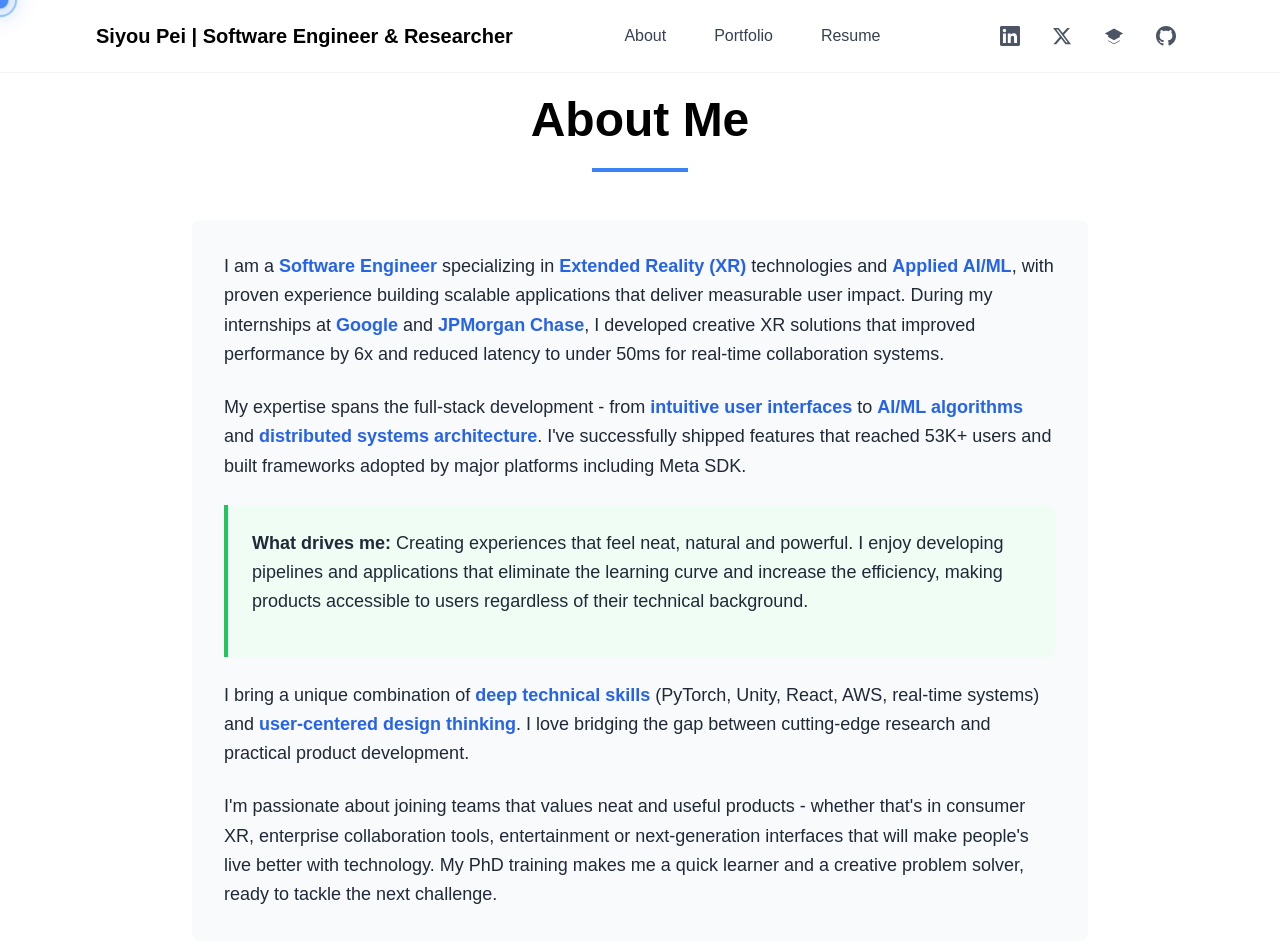
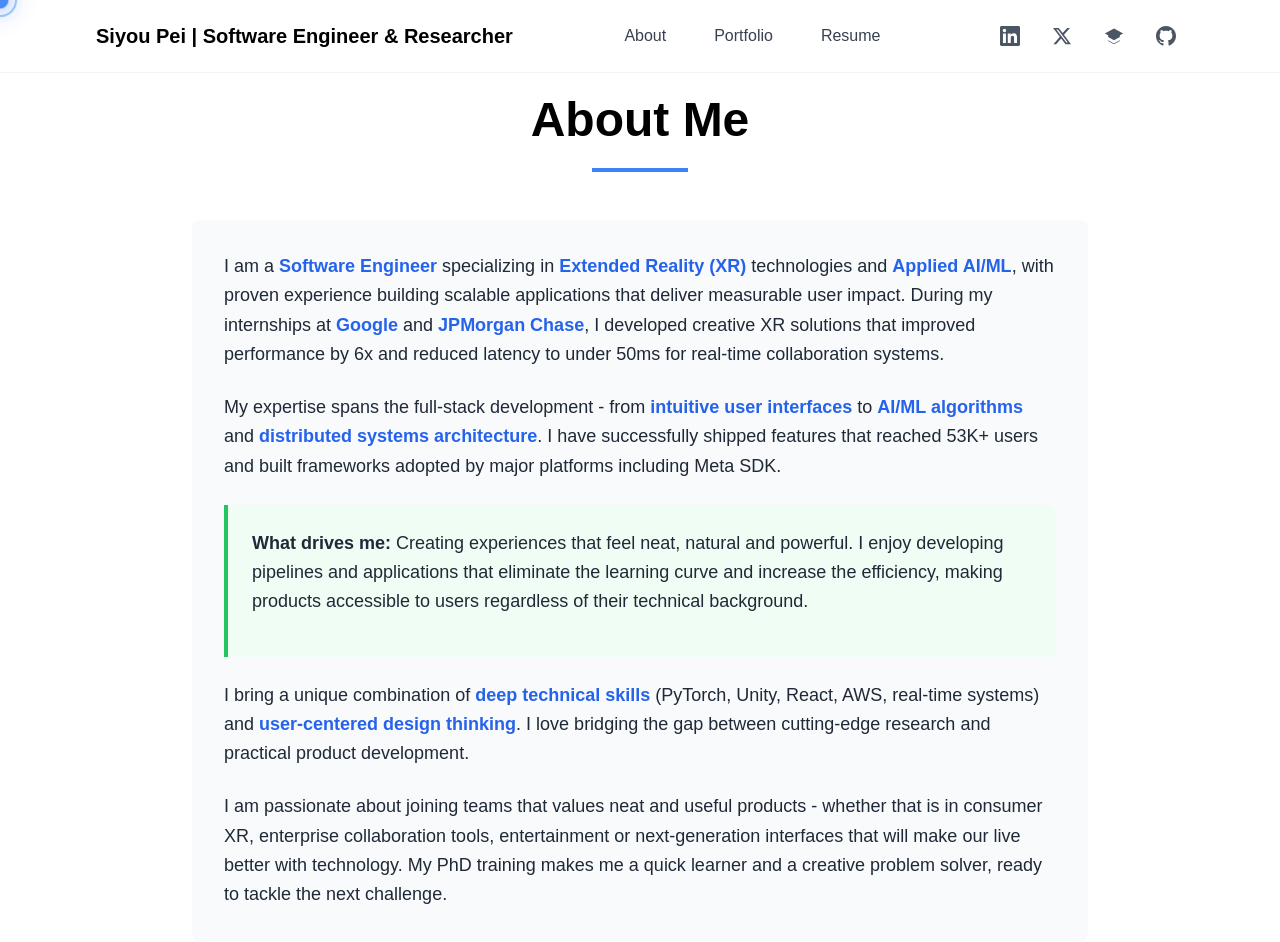
Before and after one commit to sypei/my-portfolio, a Next.js app: page /about in a window 1280 px wide. Shown: the top 942 px of the page. Built offline with nearby package versions, Linux system fonts and the light colour scheme.

Commit message:
fix escaped quote in about page

```diff
--- a/app/about/page.tsx
+++ b/app/about/page.tsx
@@ -299,7 +299,7 @@ export default function AboutPage() {
               </p>
 
               <p className="mb-6">
-                My expertise spans the full-stack development - from <strong className="text-blue-600">intuitive user interfaces</strong> to <strong className="text-blue-600">AI/ML algorithms</strong> and <strong className="text-blue-600">distributed systems architecture</strong>. I've successfully shipped features that reached 53K+ users and built frameworks adopted by major platforms including Meta SDK.
+                My expertise spans the full-stack development - from <strong className="text-blue-600">intuitive user interfaces</strong> to <strong className="text-blue-600">AI/ML algorithms</strong> and <strong className="text-blue-600">distributed systems architecture</strong>. I have successfully shipped features that reached 53K+ users and built frameworks adopted by major platforms including Meta SDK.
               </p>
 
               <div className="bg-green-50 border-l-4 border-green-500 p-6 my-6 rounded-r-lg">
@@ -313,7 +313,7 @@ export default function AboutPage() {
               </p>
 
               <p>
-                I'm passionate about joining teams that values neat and useful products - whether that's in consumer XR, enterprise collaboration tools, entertainment or next-generation interfaces that will make people's live better with technology. My PhD training makes me a quick learner and a creative problem solver, ready to tackle the next challenge.
+                I am passionate about joining teams that values neat and useful products - whether that is in consumer XR, enterprise collaboration tools, entertainment or next-generation interfaces that will make our live better with technology. My PhD training makes me a quick learner and a creative problem solver, ready to tackle the next challenge.
               </p>
             </div>
           </div>
```
